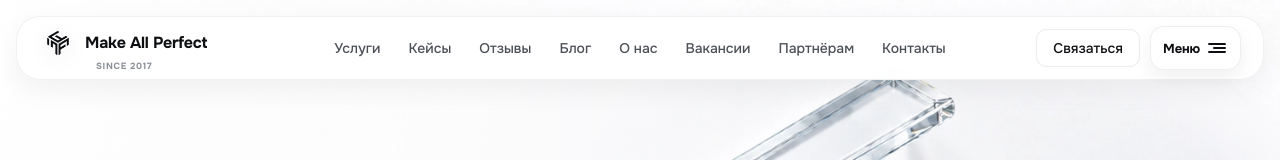
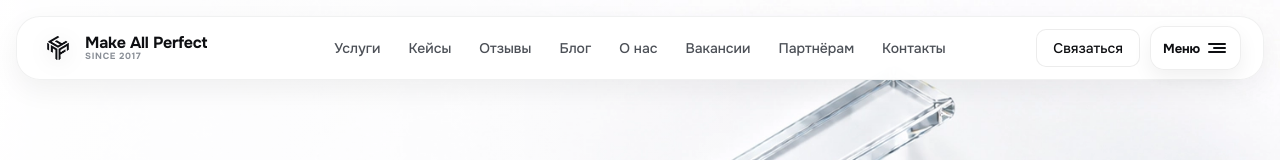
Before and after one commit to makeallperfectcompany/map2, a Next.js app: page / in a window 1280 px wide. Shown: the top 160 px of the page. Built offline with nearby package versions, Linux system fonts and the light colour scheme.

Commit message:
fix: align Since 2017 under ALL — logo left, text col right

```diff
--- a/src/components/layout/Header.module.css
+++ b/src/components/layout/Header.module.css
@@ -26,12 +26,14 @@
 }
 
 .brand {
-  display: flex; flex-direction: column; align-items: center; gap: 2px;
+  display: flex; align-items: center; gap: 10px;
   text-decoration: none; color: var(--ink);
 }
-.brandTop {
-  display: flex; align-items: center; gap: 10px;
-  font-weight: 650; font-size: 16px; letter-spacing: -0.015em;
+.brandTextCol {
+  display: flex; flex-direction: column; align-items: flex-start; gap: 1px;
+}
+.brandName {
+  font-weight: 650; font-size: 16px; letter-spacing: -0.015em; line-height: 1;
 }
 .brandLogo {
   width: 34px;
--- a/src/components/layout/Header.tsx
+++ b/src/components/layout/Header.tsx
@@ -73,7 +73,6 @@ export default function Header({ menuOpen, onBurgerClick }: HeaderProps) {
       </div>
       <header className={`${styles.header}${menuOpen ? " " + styles.menuOpen : ""}`}>
         <a href="/" className={styles.brand}>
-          <span className={styles.brandTop}>
           <Image
             className={styles.brandLogo}
             src="/assets/home/hero/logo-header.webp"
@@ -82,9 +81,10 @@ export default function Header({ menuOpen, onBurgerClick }: HeaderProps) {
             height={34}
             priority
           />
-            <span>Make All Perfect</span>
+          <span className={styles.brandTextCol}>
+            <span className={styles.brandName}>Make All Perfect</span>
+            <small className={styles.brandYear}>Since 2017</small>
           </span>
-          <small className={styles.brandYear}>Since 2017</small>
         </a>
 
         <nav className={styles.headerNav} aria-label="primary">
```
Lines whose indentation alone changed are shown as unchanged.
